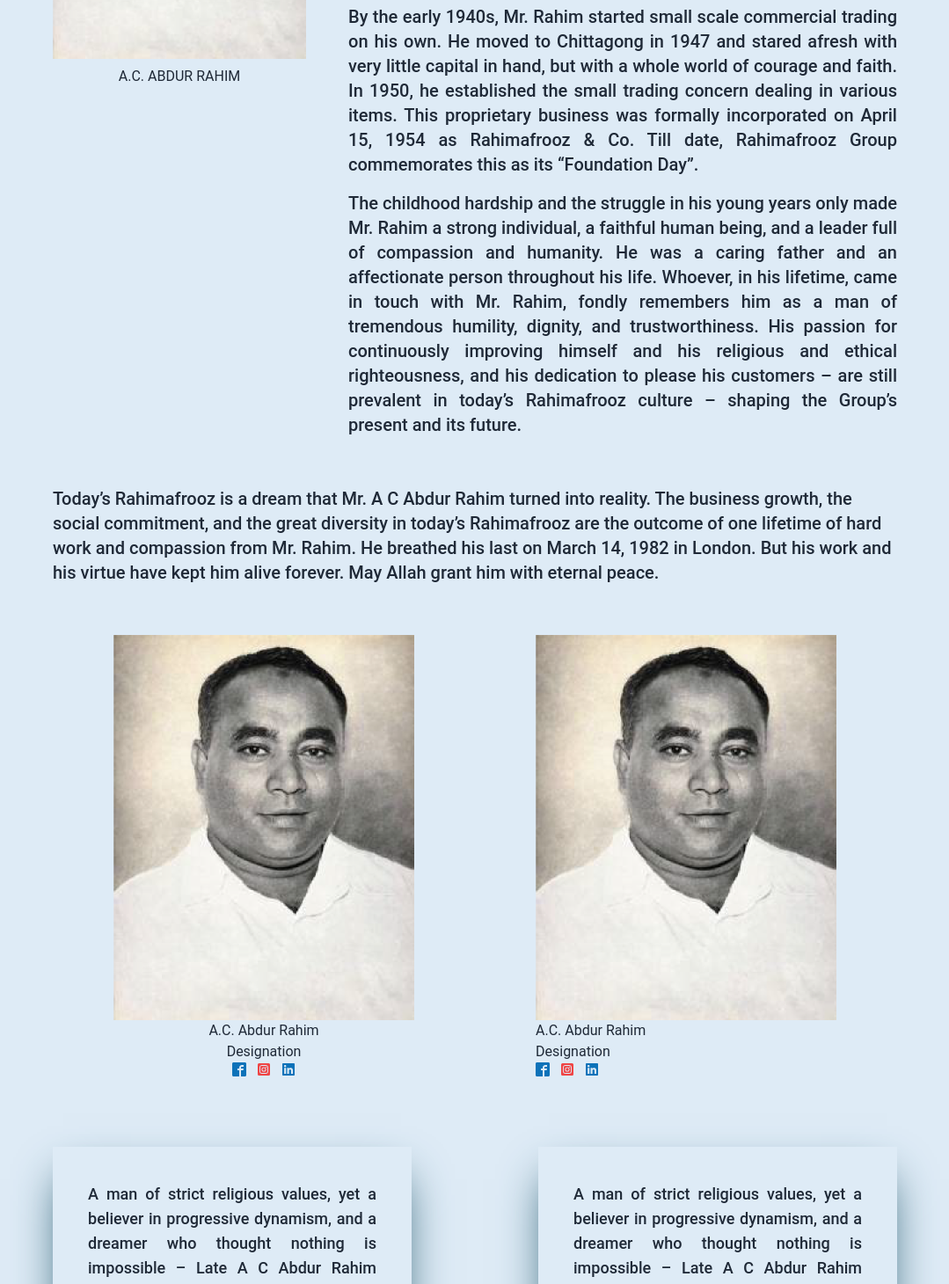
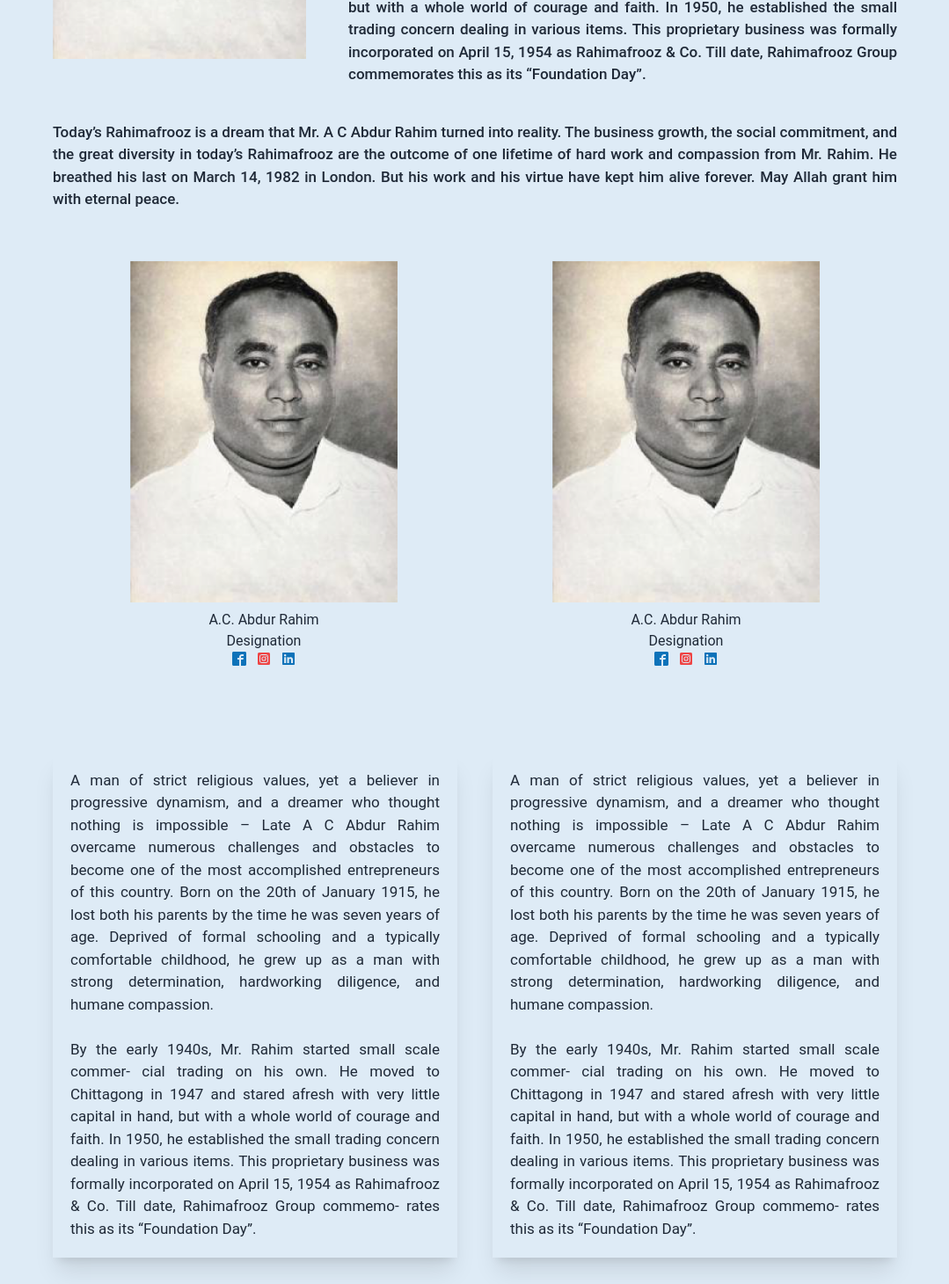
Before and after one commit to arbinzaman/rahimafrooz-battery, a React (Vite) app: page /founder-and-board-members in a window 1280 px wide. Shown: the part 894-2354 px from the top of the page at 88% size, without its empty margins (100-1179 px from the left). Built offline with nearby package versions, Linux system fonts and the light colour scheme.

Commit message:
Resolved Minimal issues

```diff
--- a/src/components/Products/Product.jsx
+++ b/src/components/Products/Product.jsx
@@ -1,12 +1,12 @@
 const Product = ({productInfo}) => {
     const {productImageSrc, productName } = productInfo;
   return (
-    <section className="w-auto flex flex-col justify-center items-center mr-5">
+    <section className="w-auto flex flex-col justify-center items-center mr-5 py-2">
         <div className="border border-border_primary">
             <img src={productImageSrc} alt="" className=""/>
         </div>
         <div className="flex flex-col justify-center items-center">
-            <p className="text-regular my-1">{productName}</p>
+            <p className="text-small my-1">{productName}</p>
             <button className="px-6 border border-button  text-xxsmall text-button">
                 VIEW DETAILS
             </button>
--- a/src/components/Products/ProductsCarousel.jsx
+++ b/src/components/Products/ProductsCarousel.jsx
@@ -3,7 +3,7 @@ import Product from "./Product";
 
 const ProductsCarousel = ({ products }) => {
   const settingsForLargeScreen = {
-    dots: true,
+    dots: false,
     infinite: true,
     slidesToShow: 4,
     slidesToScroll: 1,
@@ -13,7 +13,7 @@ const ProductsCarousel = ({ products }) => {
   };
 
   const settingsForMediumScreen = {
-    dots: true,
+    dots: false,
     infinite: true,
     slidesToShow: 2,
     slidesToScroll: 1,
@@ -23,7 +23,7 @@ const ProductsCarousel = ({ products }) => {
   };
 
   const settingsForSmallScreen = {
-    dots: true,
+    dots: false,
     infinite: true,
     slidesToShow: 1,
     slidesToScroll: 1,
--- a/src/pages/About/FounderAndBoardMembers.jsx
+++ b/src/pages/About/FounderAndBoardMembers.jsx
@@ -10,18 +10,17 @@ const FounderAndBoardMembers = () => {
         <img src={img1} alt="" />
       </div>
 
-      <div className="w-9/12 mx-auto ">
+      <div className="w-9/12 mx-auto text-justify">
         <div className="grid grid-cols-3 gap-12 mt-28">
           <div>
             <img src={img2} className="w-full" />
-            <p className="font-xs text-center mt-2">A.C. ABDUR RAHIM</p>
           </div>
-          <div className="col-span-2 ">
-            <h1 className="text-5xl font-bold text-blue-900">
+          <div className="col-span-2">
+            <h1 className="text-semi_large font-bold text-blue-900">
               A.C. ABDUR RAHIM
             </h1>
 
-            <p className="text-xl font-medium mt-5 text-justify">
+            <p className="text-regular font-medium mt-2  text-justify">
               A man of strict religious values, yet a believer in progressive
               dynamism, and a dreamer who thought nothing is impossible – Late A
               C Abdur Rahim overcame numerous challenges and obstacles to become
@@ -32,7 +31,7 @@ const FounderAndBoardMembers = () => {
               determination, hardworking diligence, and humane compassion.
             </p>
 
-            <p className="text-xl font-medium mt-4 text-justify">
+            <p className="text-regular font-medium mt-4 text-justify">
               By the early 1940s, Mr. Rahim started small scale commercial
               trading on his own. He moved to Chittagong in 1947 and stared
               afresh with very little capital in hand, but with a whole world of
@@ -41,23 +40,10 @@ const FounderAndBoardMembers = () => {
               formally incorporated on April 15, 1954 as Rahimafrooz & Co. Till
               date, Rahimafrooz Group commemorates this as its “Foundation Day”.
             </p>
-
-            <p className="text-xl font-medium mt-4 text-justify">
-              The childhood hardship and the struggle in his young years only
-              made Mr. Rahim a strong individual, a faithful human being, and a
-              leader full of compassion and humanity. He was a caring father and
-              an affectionate person throughout his life. Whoever, in his
-              lifetime, came in touch with Mr. Rahim, fondly remembers him as a
-              man of tremendous humility, dignity, and trustworthiness. His
-              passion for continuously improving himself and his religious and
-              ethical righteousness, and his dedication to please his customers
-              – are still prevalent in today’s Rahimafrooz culture – shaping the
-              Group’s present and its future.
-            </p>
           </div>
         </div>
 
-        <p className="text-xl font-medium mt-14">
+        <p className="text-regular font-medium my-10 ">
           Today’s Rahimafrooz is a dream that Mr. A C Abdur Rahim turned into
           reality. The business growth, the social commitment, and the great
           diversity in today’s Rahimafrooz are the outcome of one lifetime of
@@ -66,13 +52,13 @@ const FounderAndBoardMembers = () => {
           forever. May Allah grant him with eternal peace.
         </p>
 
-        <div className="grid grid-cols-2 mt-14 justify-items-center ">
+        <div className="grid grid-cols-2 mt-14 justify-items-center">
           <div>
-            <img src={img2} alt="" className="" />
-            <div className="justify-items-center">
+            <img src={img2} alt="" className="h-3/4" />
+            <div className="flex flex-col items-center my-2">
               <p>A.C. Abdur Rahim</p>
               <p>Designation</p>
-              <div className="flex gap-3  ">
+              <div className="flex gap-3">
                 <ImFacebook2 className="text-primary" />
                 <FaInstagramSquare className="text-red-500" />
                 <FaLinkedin className="text-primary" />
@@ -80,11 +66,11 @@ const FounderAndBoardMembers = () => {
             </div>
           </div>
           <div className="">
-            <img src={img2} alt="" />
-            <div className="">
+            <img src={img2} alt="" className="h-3/4" />
+            <div className="flex flex-col items-center my-2">
               <p>A.C. Abdur Rahim</p>
               <p>Designation</p>
-              <div className="flex gap-3  ">
+              <div className="flex gap-3">
                 <ImFacebook2 className="text-primary" />
                 <FaInstagramSquare className="text-red-500" />
                 <FaLinkedin className="text-primary" />
@@ -93,8 +79,8 @@ const FounderAndBoardMembers = () => {
           </div>
         </div>
 
-        <div className="grid grid-cols-2 justify-items-center gap-36">
-          <div className=" shadow-2xl font-medium shadow-cyan-900 text-lg p-10 mt-20 text-justify mb-20">
+        <div className="grid grid-cols-2 justify-items-center gap-10 mb-20">
+          <div className="shadow-xl text-regular p-5 mt-10 text-justify mb-10">
             {" "}
             <p className="">
               A man of strict religious values, yet a believer in progressive
@@ -106,29 +92,19 @@ const FounderAndBoardMembers = () => {
               typically comfortable childhood, he grew up as a man with strong
               determination, hardworking diligence, and humane compassion.
             </p>
-            <p className="mt-10">
-              By the early 1940s, Mr. Rahim started small scale commercial
+            <br />
+            <p>
+              By the early 1940s, Mr. Rahim started small scale commer- cial
               trading on his own. He moved to Chittagong in 1947 and stared
               afresh with very little capital in hand, but with a whole world of
               courage and faith. In 1950, he established the small trading
               concern dealing in various items. This proprietary business was
               formally incorporated on April 15, 1954 as Rahimafrooz & Co. Till
-              date, Rahimafrooz Group commemorates this as its “Foundation Day”.
-            </p>
-            <p className="mt-10 ">
-              The childhood hardship and the struggle in his young years only
-              made Mr. Rahim a strong individual, a faithful human being, and a
-              leader full of compassion and humanity. He was a caring father and
-              an affectionate person throughout his life. Whoever, in his
-              lifetime, came in touch with Mr. Rahim, fondly remembers him as a
-              man of tremendous humility, dignity, and trustworthiness. His
-              passion for continuously improving himself and his religious and
-              ethical righteousness, and his dedication to please his customers
-              – are still prevalent in today’s Rahimafrooz culture – shaping the
-              Group’s present and its future.
+              date, Rahimafrooz Group commemo- rates this as its “Foundation
+              Day”.
             </p>
           </div>
-          <div className=" shadow-2xl font-medium shadow-cyan-900 text-lg p-10 mt-20 text-justify mb-20">
+          <div className="shadow-xl text-regular p-5 mt-10 text-justify mb-10">
             {" "}
             <p className="">
               A man of strict religious values, yet a believer in progressive
@@ -140,26 +116,16 @@ const FounderAndBoardMembers = () => {
               typically comfortable childhood, he grew up as a man with strong
               determination, hardworking diligence, and humane compassion.
             </p>
-            <p className="mt-10">
-              By the early 1940s, Mr. Rahim started small scale commercial
+            <br />
+            <p>
+              By the early 1940s, Mr. Rahim started small scale commer- cial
               trading on his own. He moved to Chittagong in 1947 and stared
               afresh with very little capital in hand, but with a whole world of
               courage and faith. In 1950, he established the small trading
               concern dealing in various items. This proprietary business was
               formally incorporated on April 15, 1954 as Rahimafrooz & Co. Till
-              date, Rahimafrooz Group commemorates this as its “Foundation Day”.
-            </p>
-            <p className="mt-10 ">
-              The childhood hardship and the struggle in his young years only
-              made Mr. Rahim a strong individual, a faithful human being, and a
-              leader full of compassion and humanity. He was a caring father and
-              an affectionate person throughout his life. Whoever, in his
-              lifetime, came in touch with Mr. Rahim, fondly remembers him as a
-              man of tremendous humility, dignity, and trustworthiness. His
-              passion for continuously improving himself and his religious and
-              ethical righteousness, and his dedication to please his customers
-              – are still prevalent in today’s Rahimafrooz culture – shaping the
-              Group’s present and its future.
+              date, Rahimafrooz Group commemo- rates this as its “Foundation
+              Day”.
             </p>
           </div>
         </div>
--- a/src/routes/routes.jsx
+++ b/src/routes/routes.jsx
@@ -59,7 +59,7 @@ const routes = createBrowserRouter([
         element: <PrivacyPolicy />,
       },
       {
-        path: "/Founder-and-Board-Members",
+        path: "/founder-and-board-members",
         element: <FounderAndBoardMembers />,
       },
       {
```
